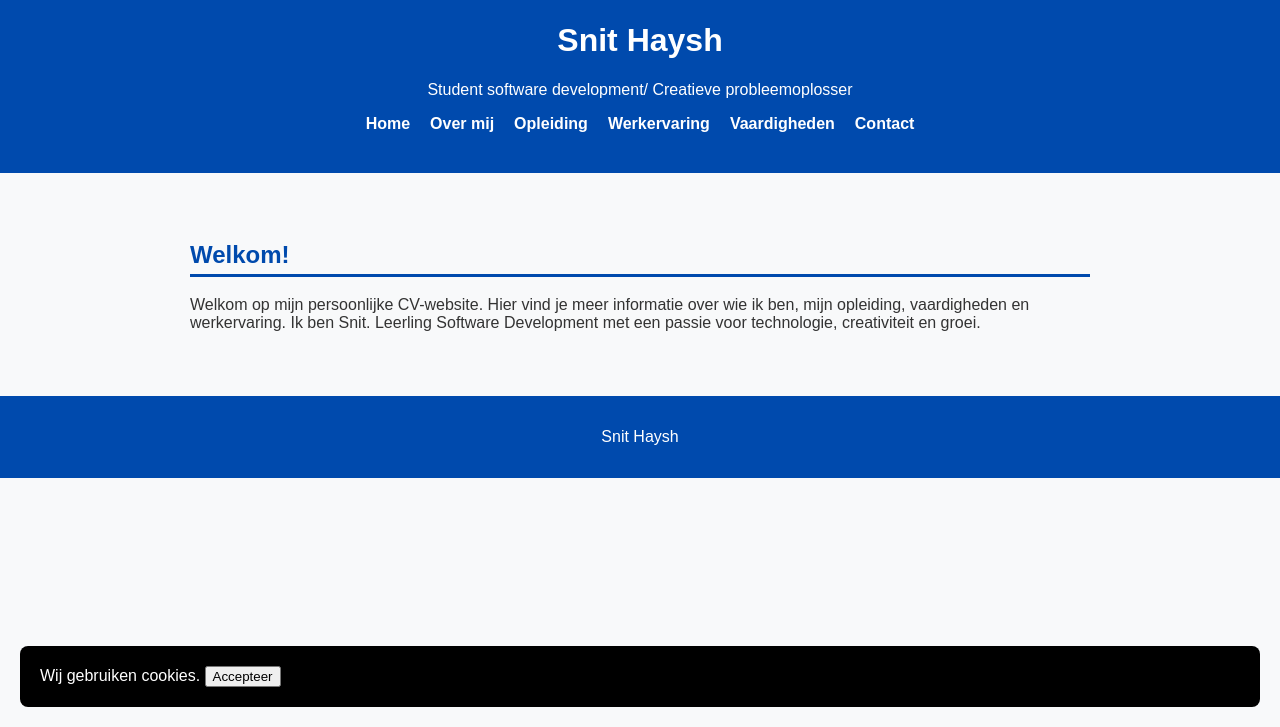
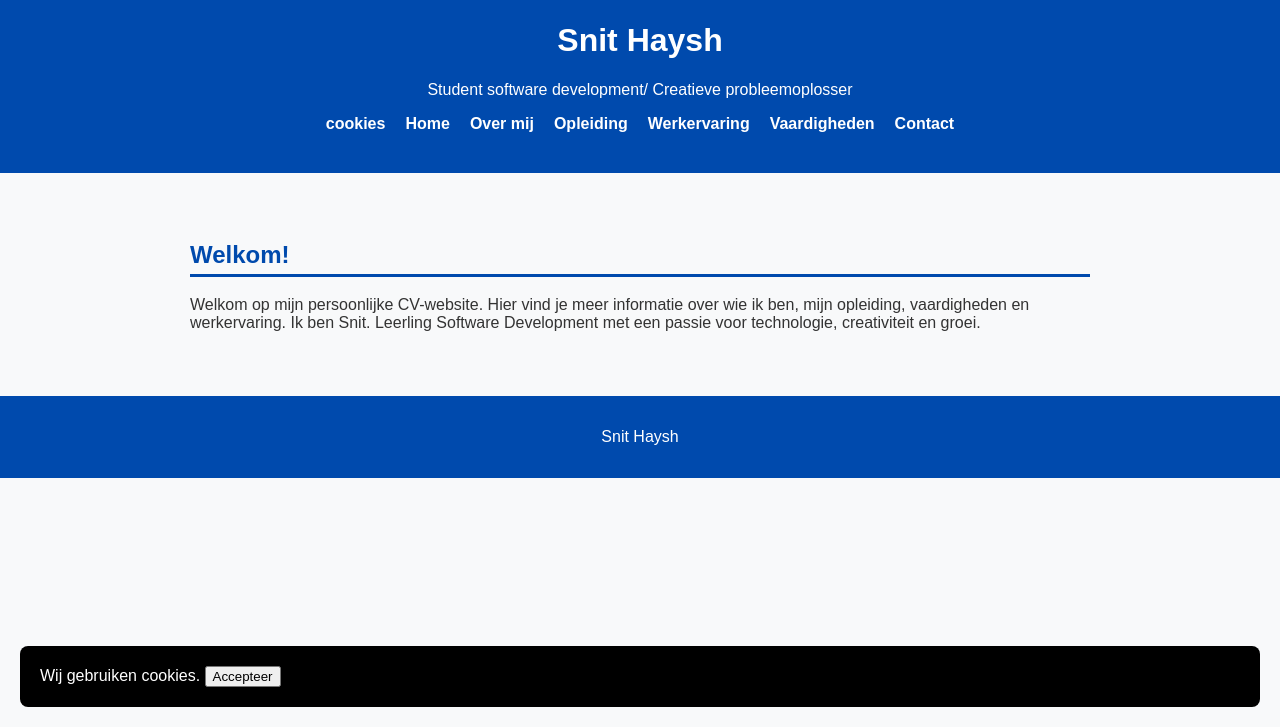
Before and after one commit to snit902/.-portfolio-periode-2, a plain HTML site: page index.html in a window 1280 px wide. Shown: the part 73-800 px from the top of the page. Drawn offline with Linux system fonts and the light colour scheme.

Commit message:
Update index.html

```diff
--- a/index.html
+++ b/index.html
@@ -25,6 +25,7 @@
         <p>Student software development/ Creatieve probleemoplosser</p>
         <nav>
             <ul class="nav-links">
+                <li><a href="cookies.js">cookies</a></li>
                 <li><a href="index.html">Home</a></li>
                 <li><a href="over-mij.html">Over mij</a></li>
                 <li><a href="opleiding.html">Opleiding</a></li>
```
